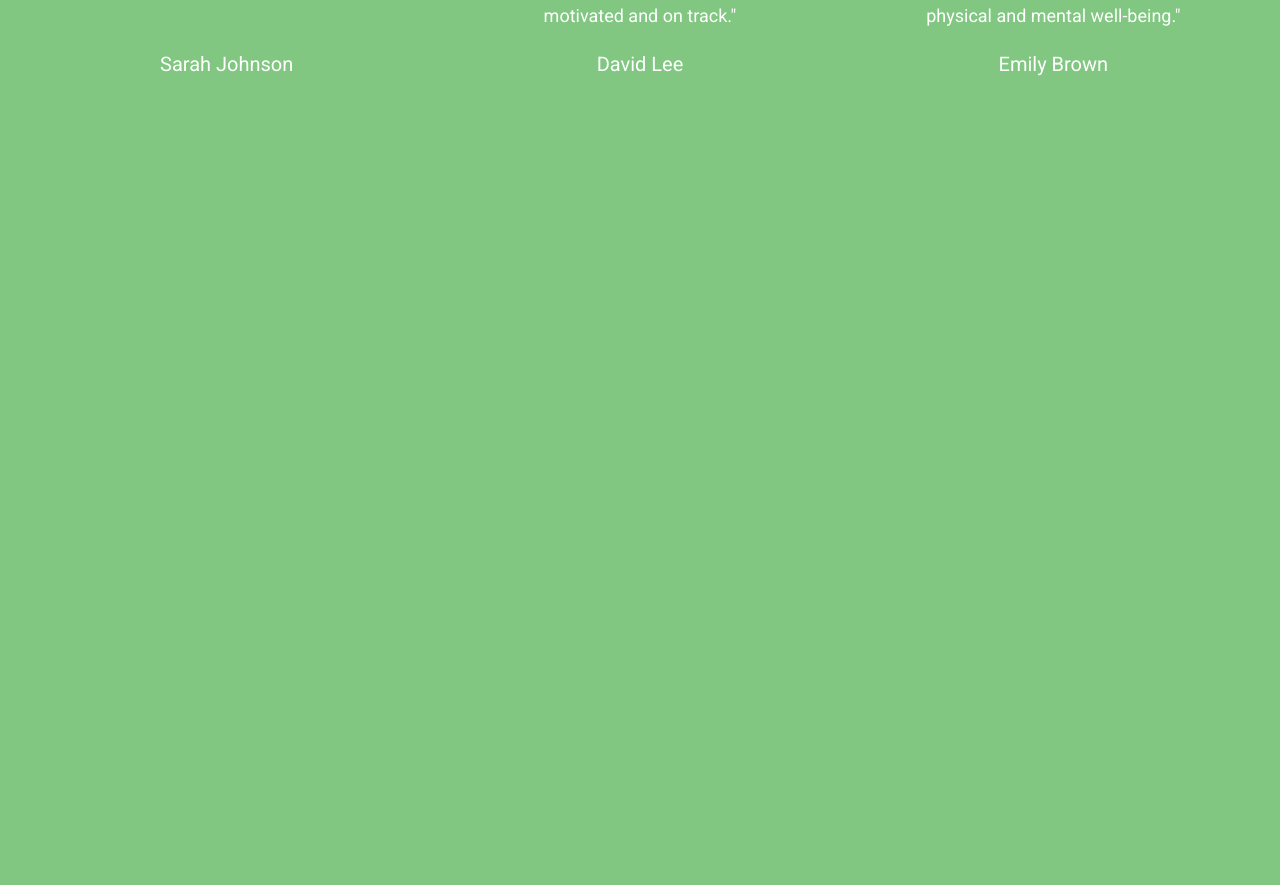
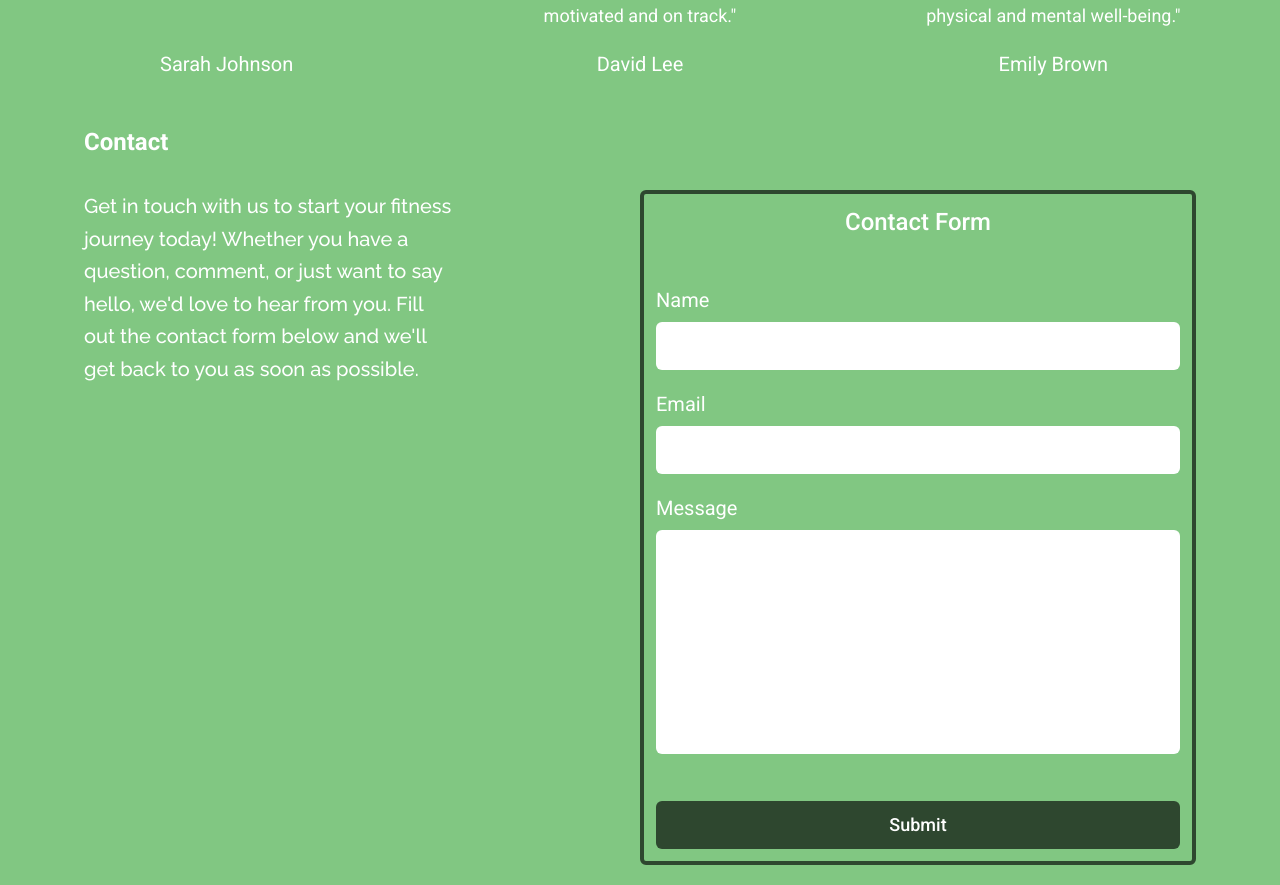
Before and after one commit to dave371/demo-1, a Next.js app: page / in a window 1280 px wide. Shown: the part 2130-3015 px from the top of the page. Before the commit the page ends 2228 px from the top, so only its background shows below. Built offline with nearby package versions, Linux system fonts and the light colour scheme; what tailwindcss-debug-screens would draw is missing.

Commit message:
added contact section

```diff
--- a/src/app/layout.js
+++ b/src/app/layout.js
@@ -10,7 +10,7 @@ export default function RootLayout({ children }) {
   return (
     <html
       lang="en"
-      className={`xl:w-[90%] 2xl:w-[75%] m-auto p-5 ${raleway.className}`}
+      className={`xl:w-[90%] 2xl:w-[65%] m-auto p-5 ${raleway.className}`}
     >
       <body class="debug-screens">{children}</body>
     </html>
--- a/src/app/page.jsx
+++ b/src/app/page.jsx
@@ -1,3 +1,4 @@
+import Contact from '@/components/Contact';
 import Hero from '@/components/Hero';
 import Navbar from '@/components/Navbar';
 import Pricing from '@/components/Pricing';
@@ -12,6 +13,7 @@ export default function Home() {
       <Services />
       <Pricing />
       <Testimonials />
+      <Contact />
     </>
   );
 }
--- /dev/null
+++ b/src/app/variables/contactFormSchema.js
@@ -0,0 +1,14 @@
+import * as yup from 'yup';
+
+// Contact Form Validation Schema
+export const contactFormSchema = yup.object().shape({
+  name: yup
+    .string()
+    .max(100, 'Name should be less than 100 characters.')
+    .required('Required'),
+  email: yup
+    .string()
+    .email('Please enter a valid email address.')
+    .required('Required'),
+  message: yup.string().required('Required'),
+});
--- /dev/null
+++ b/src/components/Contact/index.jsx
@@ -0,0 +1,22 @@
+import { roboto } from '@/app/fonts';
+import ContactForm from '../ui/ContactForm';
+
+export default function Contact() {
+  return (
+    <section className="mt-12">
+      <h2 className={`mb-8 font-semibold text-2xl ${roboto.className}`}>
+        Contact
+      </h2>
+
+      <div className="flex flex-col justify-between gap-10 lg:flex-row">
+        <p className="mb-5 text-xl font-medium leading-relaxed lg:w-1/2 xl:w-2/6">
+          {`Get in touch with us to start your fitness journey today! Whether you
+            have a question, comment, or just want to say hello, we'd love to hear
+            from you. Fill out the contact form below and we'll get back to you as
+            soon as possible.`}
+        </p>
+        <ContactForm />
+      </div>
+    </section>
+  );
+}
--- a/src/components/ui/Button.jsx
+++ b/src/components/ui/Button.jsx
@@ -3,9 +3,10 @@ export default function Button({
   onClick = () => {},
   className,
   children,
+  type,
 }) {
   return (
-    <button type="button" onClick={onClick} className={className}>
+    <button type={type} onClick={onClick} className={className}>
       {children}
     </button>
   );
--- /dev/null
+++ b/src/components/ui/ContactForm.jsx
@@ -0,0 +1,72 @@
+'use client';
+
+import { Form, Formik } from 'formik';
+import { contactFormSchema } from '@/app/variables/contactFormSchema';
+
+import InputField from './InputField';
+import withLabel from './withLabel';
+import { roboto } from '@/app/fonts';
+import TextAreaField from './TextAreaField';
+import Button from './Button';
+
+const NameInputField = withLabel(InputField);
+const EmailInputField = withLabel(InputField);
+const MessageField = withLabel(TextAreaField);
+
+export default function ContactForm() {
+  const handleSubmit = (values, actions) => {
+    console.log(values);
+  };
+
+  return (
+    <>
+      <Formik
+        initialValues={{ name: '', email: '', message: '' }}
+        validationSchema={contactFormSchema}
+        val
+        validateOnChange={false}
+        validateOnBlur={false}
+        onSubmit={(values, actions) => {
+          handleSubmit(values, actions);
+        }}
+      >
+        {(props) => (
+          <Form
+            className={`p-3 border-4 rounded-md border-secondary lg:w-1/2 ${roboto.className}`}
+          >
+            <h3
+              className={`text-2xl font-medium flex justify-center mb-12 ${roboto.className}`}
+            >
+              Contact Form
+            </h3>
+
+            <div className="flex flex-col gap-5">
+              <NameInputField name="name" type="text" labelClass={` text-xl `}>
+                Name
+              </NameInputField>
+
+              <EmailInputField
+                name="email"
+                type="text"
+                labelClass={` text-xl `}
+              >
+                Email
+              </EmailInputField>
+
+              <MessageField name="message" labelClass={` text-xl `}>
+                Message
+              </MessageField>
+            </div>
+
+            <Button
+              type="submit"
+              className={`w-full h-12 mt-10 text-lg font-medium bg-secondary  rounded-md`}
+            >
+              Submit
+            </Button>
+          </Form>
+        )}
+      </Formik>
+    </>
+  );
+}
--- /dev/null
+++ b/src/components/ui/InputField.jsx
@@ -0,0 +1,28 @@
+'use client';
+
+import { ExclamationCircleIcon } from '@heroicons/react/24/outline';
+import { useField } from 'formik';
+
+export default function InputField({ name, type, ...rest }) {
+  const [field, meta] = useField(name);
+
+  return (
+    <div>
+      <input
+        type={type}
+        name={name}
+        {...rest}
+        {...field}
+        className={`w-full h-12 pl-3 text-lg text-black rounded-md focus:outline-none focus:ring-4 focus:ring-secondary ${
+          meta.touched && meta.error ? 'ring-alert ring-4' : ''
+        }`}
+      />
+
+      {meta.error ? <InputError error={meta.error} /> : null}
+    </div>
+  );
+}
+
+function InputError({ error }) {
+  return <p className="mt-2 text-lg font-medium">{error}</p>;
+}
--- /dev/null
+++ b/src/components/ui/TextAreaField.jsx
@@ -0,0 +1,27 @@
+'use client';
+
+import { useField } from 'formik';
+
+export default function TextAreaField({ name, ...rest }) {
+  const [field, meta] = useField(name);
+
+  return (
+    <div>
+      <textarea
+        className={`w-full h-56 p-3 text-lg text-black rounded-md focus:outline-none focus:ring-4 focus:ring-secondary resize-none ${
+          meta.touched && meta.error ? 'ring-alert ring-4' : ''
+        }`}
+        name={name}
+        {...rest}
+        s
+        {...field}
+      ></textarea>
+
+      {meta.error ? <InputError error={meta.error} /> : null}
+    </div>
+  );
+}
+
+function InputError({ error }) {
+  return <p className="mt-2 text-lg font-medium">{error}</p>;
+}
--- /dev/null
+++ b/src/components/ui/withLabel.jsx
@@ -0,0 +1,23 @@
+import { ExclamationCircleIcon } from '@heroicons/react/24/outline';
+import { useField } from 'formik';
+
+export default function withLabel(Component) {
+  return function LabeledField({ children, name, labelClass, ...rest }) {
+    const [field, meta] = useField(name);
+
+    return (
+      <div>
+        <div className="flex items-center justify-between mb-2">
+          <label className={`${labelClass} block`} htmlFor={name}>
+            {children}
+          </label>
+
+          {meta.error ? (
+            <ExclamationCircleIcon className="w-8 h-8 text-main-text-color" />
+          ) : null}
+        </div>
+        <Component name={name} {...rest} />
+      </div>
+    );
+  };
+}
```
